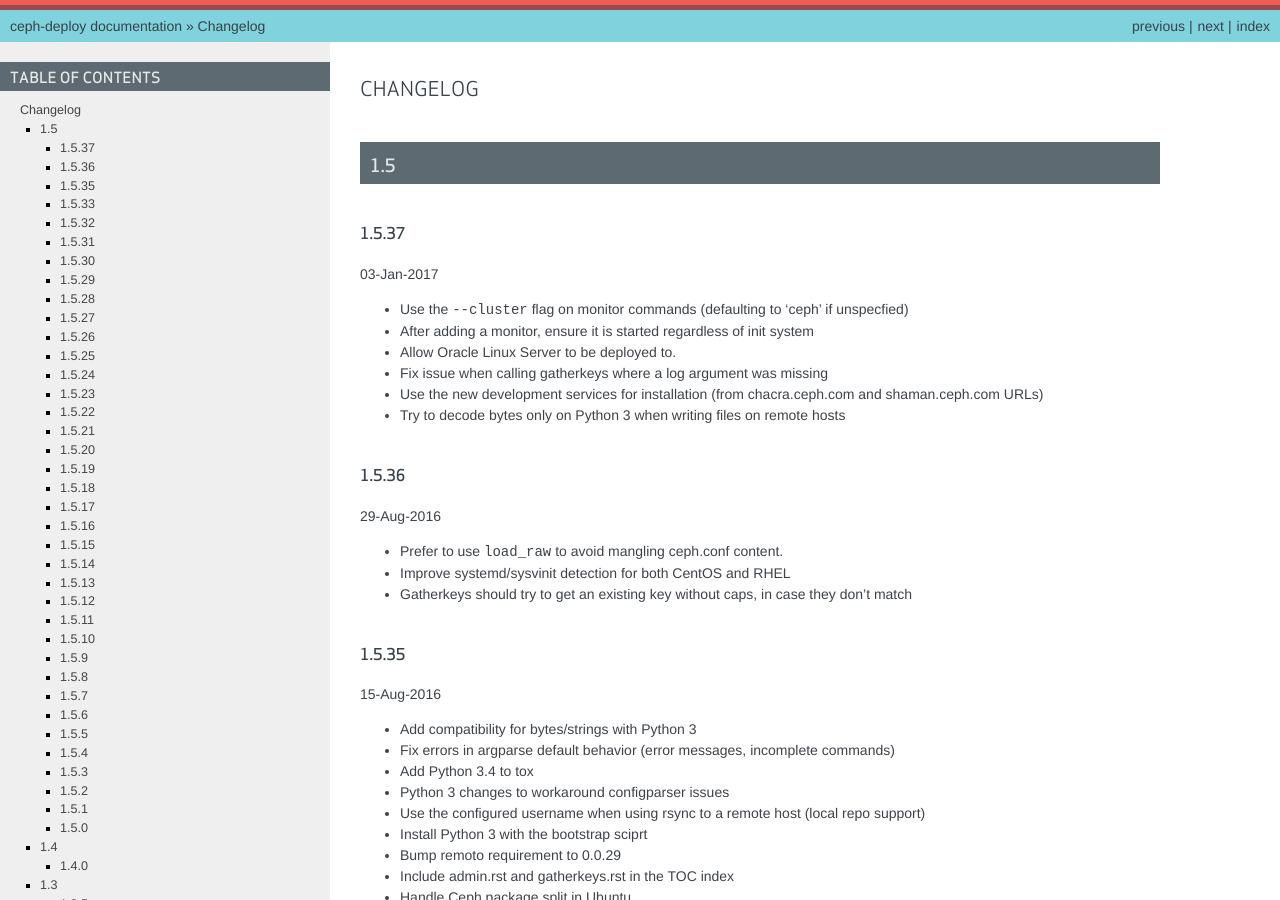
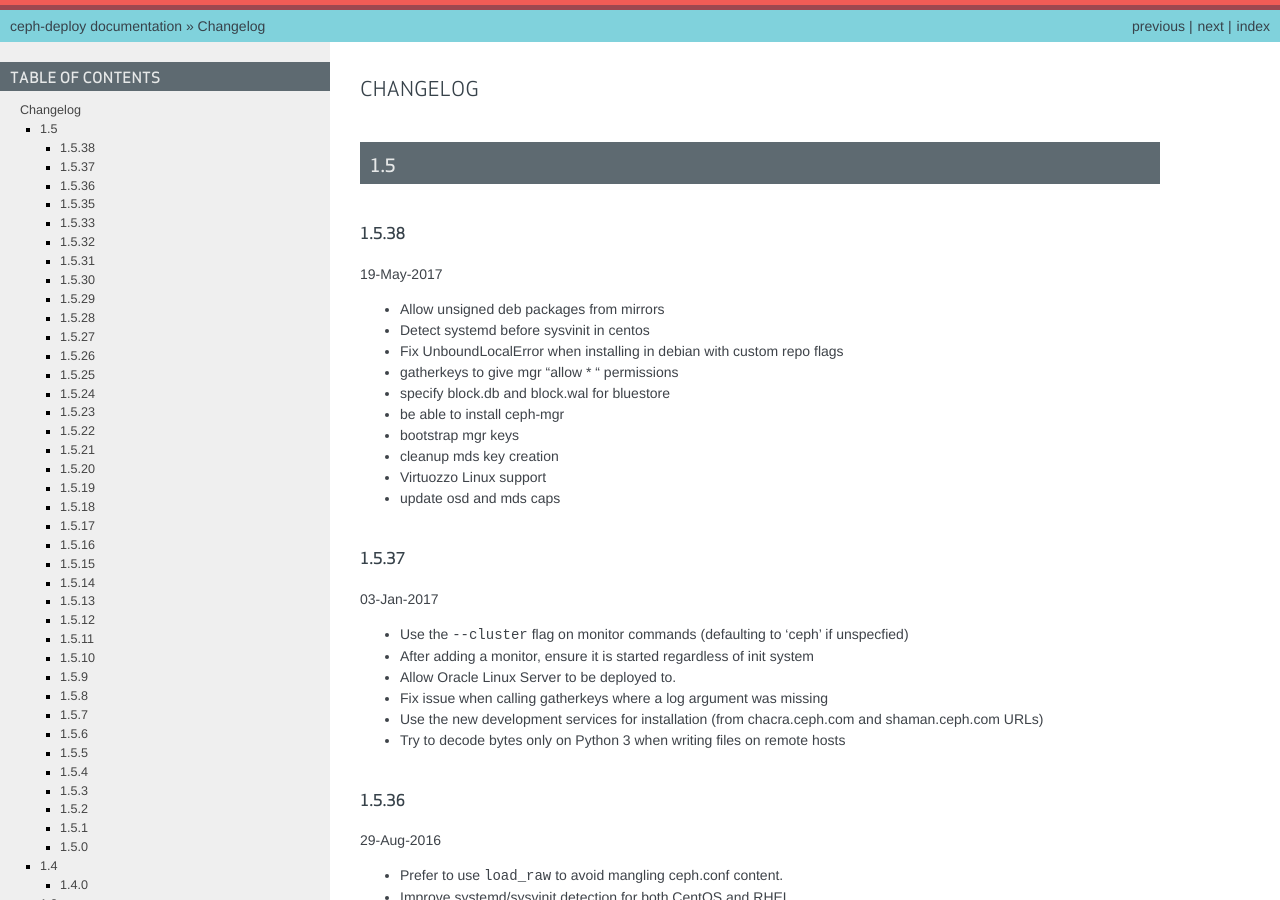
Before and after one commit to ceph/ceph-deploy, a Sphinx documentation site: the page built from docs/source/changelog.rst, in a window 1280 px wide and 900 px high. Built offline with Sphinx 7.4.7, drawn with Linux system fonts in a browser that asks for light colours; the version number could not be read and is left out.

Commit message:
[RM-19850] docs: update the changelog
Signed-off-by: Alfredo Deza <adeza@redhat.com>

```diff
--- a/docs/source/changelog.rst
+++ b/docs/source/changelog.rst
@@ -3,6 +3,22 @@
 
 1.5
 ---
+
+1.5.38
+^^^^^^
+19-May-2017
+
+* Allow unsigned deb packages from mirrors
+* Detect systemd before sysvinit in centos
+* Fix UnboundLocalError when installing in debian with custom repo flags
+* gatherkeys to give mgr "allow * " permissions
+* specify block.db and block.wal for bluestore
+* be able to install ceph-mgr
+* bootstrap mgr keys
+* cleanup mds key creation
+* Virtuozzo Linux support
+* update osd and mds caps
+
 
 1.5.37
 ^^^^^^
```
